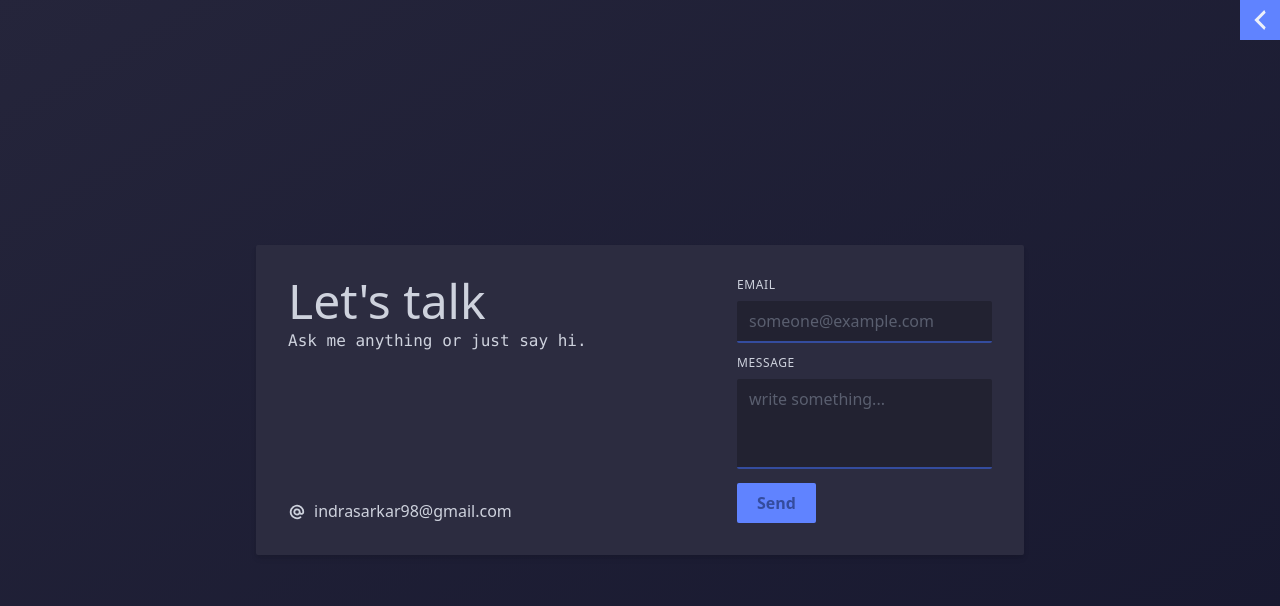
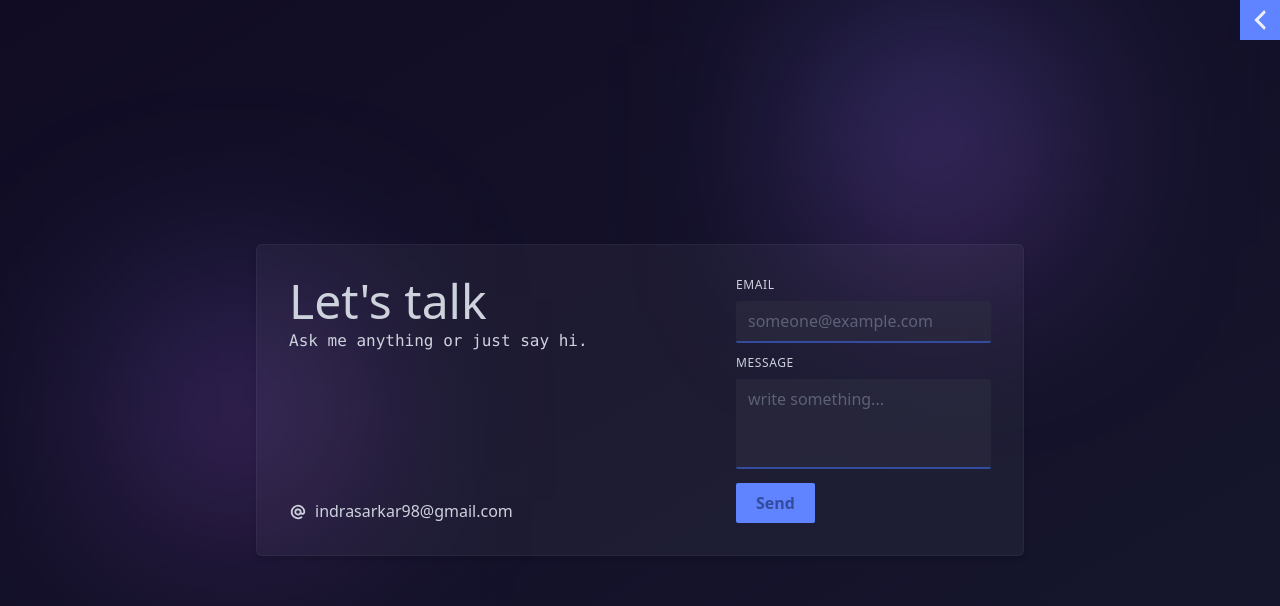
Before and after one commit to indraskr9/personal_portfolio_v3, a Next.js app: page /contact in a window 1280 px wide. Shown: the top 606 px of the page. Built offline with nearby package versions, Linux system fonts and the light colour scheme.

Commit message:
design changes in contact page

```diff
--- a/components/Contact/ContactForm.tsx
+++ b/components/Contact/ContactForm.tsx
@@ -10,7 +10,7 @@ export const ContactForm = () => {
         <input
           required
           placeholder='someone@example.com'
-          className='bg-dark bg-opacity-70 focus:bg-opacity-100 placeholder-blue-100 placeholder-opacity-30 outline-none px-3 py-2 rounded-sm mt-2 border-b-2 border-primaryDark focus:border-primary transition-all duration-500 w-full'
+          className='bg-dark2 bg-opacity-60 focus:bg-opacity-100 placeholder-blue-100 placeholder-opacity-30 outline-none px-3 py-2 rounded-sm mt-2 border-b-2 border-primaryDark focus:border-primary transition-all duration-500 w-full'
           type='email'
           name='email'
           id='email'
@@ -25,7 +25,7 @@ export const ContactForm = () => {
         <textarea
           required
           placeholder='write something...'
-          className='bg-dark bg-opacity-70 focus:bg-opacity-100 placeholder-blue-100 placeholder-opacity-30 outline-none px-3 py-2 rounded-sm mt-2 border-b-2 border-primaryDark focus:border-primary transition-all duration-500 w-full min-w-full resize-none'
+          className='bg-dark2 bg-opacity-60 focus:bg-opacity-100 placeholder-blue-100 placeholder-opacity-30 outline-none px-3 py-2 rounded-sm mt-2 border-b-2 border-primaryDark focus:border-primary transition-all duration-500 w-full min-w-full resize-none'
           name='message'
           rows={3}
           id='message'
--- a/components/Utility/BlurryBg.tsx
+++ b/components/Utility/BlurryBg.tsx
@@ -1,9 +1,15 @@
-import {CSSProperties} from 'react';
+import {CSSProperties} from 'react'
 
-export const BlurryBg = ({className, style}: {className: string; style?: CSSProperties}) => {
+export const BlurryBg = ({
+  className,
+  style,
+}: {
+  className: string
+  style?: CSSProperties
+}) => {
   return (
     <div
-      className={`w-52 h-52 absolute ${className}`}
+      className={`w-52 h-52 absolute -z-10 ${className}`}
       style={{
         background:
           'linear-gradient(160.41deg, rgba(96, 131, 255, 0.45) 5.08%, rgba(212, 94, 253, 0.35) 80.5%)',
@@ -11,5 +17,5 @@ export const BlurryBg = ({className, style}: {className: string; style?: CSSProp
         ...style,
       }}
     />
-  );
-};
+  )
+}
--- a/pages/_document.tsx
+++ b/pages/_document.tsx
@@ -16,7 +16,7 @@ export default class Document extends NextDocument {
           className='text-white overflow-x-hidden'
           style={{
             background:
-              'linear-gradient(150deg, #25253B -0.78%, #16172E 102%);',
+              'linear-gradient(150deg, #110c24 -0.78%, #16172E 102%);',
           }}>
           <Main />
           <NextScript />
--- a/pages/contact.tsx
+++ b/pages/contact.tsx
@@ -1,4 +1,4 @@
-import {ContactForm, Nav} from 'components'
+import {ContactForm, Nav, BlurryBg} from 'components'
 import {motion, Variants} from 'framer-motion'
 import Head from 'next/head'
 import Link from 'next/link'
@@ -33,12 +33,20 @@ const contact = () => {
       <motion.div
         exit='exit'
         className='container mx-auto flex justify-center items-center w-screen min-h-screen'>
+        <BlurryBg
+          className='left-32'
+          style={{
+            background:
+              'linear-gradient(160.41deg, rgba(96, 131, 255, 0.25) 5.08%, rgba(212, 94, 253, 0.35) 80.5%)',
+          }}
+        />
+        <BlurryBg className='right-60 top-10' />
         <motion.div
           variants={ContactContainerVariants}
           initial='start'
           animate='end'
           exit='exit'
-          className='w-full md:w-3/5 mx-5 bg-dark2 p-8 shadow-md rounded-sm flex flex-col lg:flex-row lg:justify-between overflow-hidden'>
+          className='w-full md:w-3/5 mx-5 p-8 shadow-md rounded-md flex flex-col lg:flex-row lg:justify-between overflow-hidden bg-white bg-opacity-5 hover:bg-white hover:bg-opacity-10 border border-blue-100 border-opacity-5 hover:border-blue-100 hover:border-opacity-20 transition-colors duration-500'>
           <section className='flex flex-col justify-between mb-2 md:mb-0'>
             <div className=''>
               <h1 className='text-3xl md:text-5xl'>Let's talk</h1>
```
